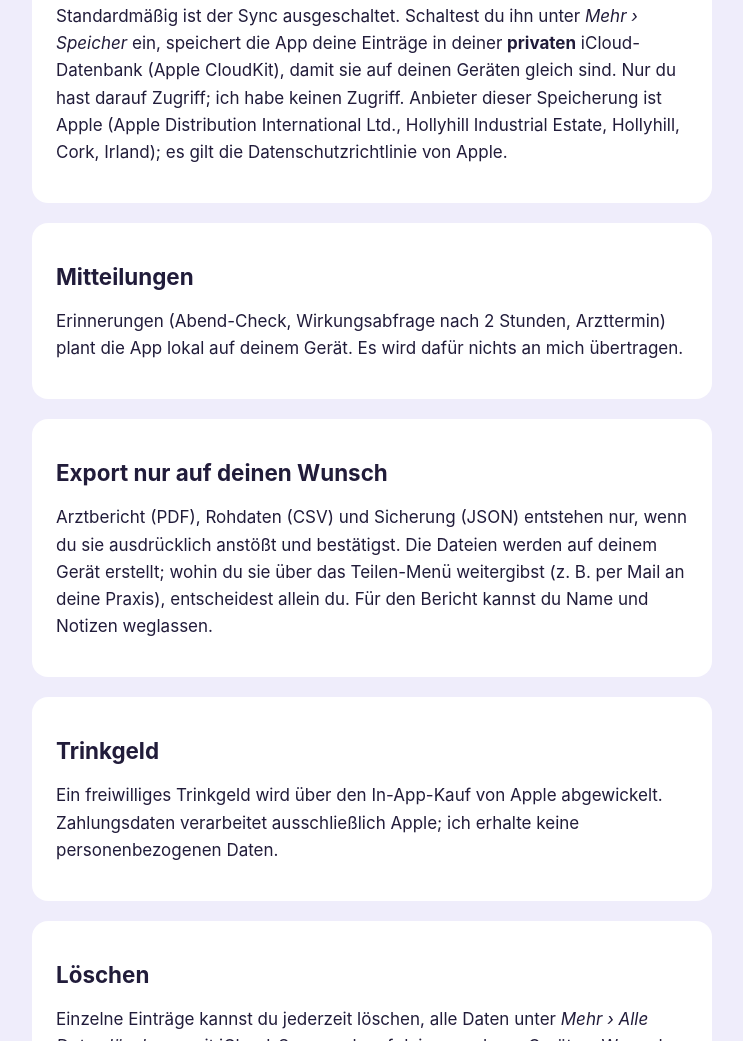
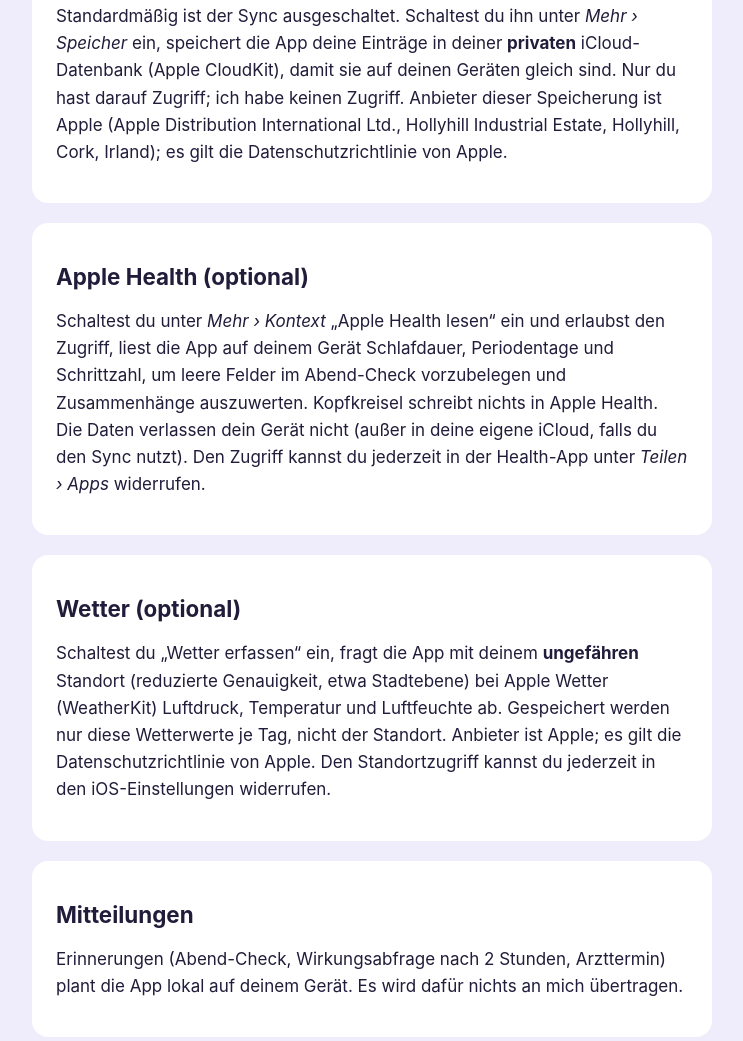
Before and after one commit to curlyrob/kopfkreisel, a plain HTML site: page datenschutz.html in a window 1280 px wide. Shown: the part 1325-2366 px from the top of the page, without its empty margins (268-1011 px from the left). Drawn offline with Linux system fonts and the light colour scheme.

Commit message:
Datenschutz: Apple Health und Wetter; FAQ Faktoren
Co-Authored-By: Claude Opus 5.5 <noreply@anthropic.com>

```diff
--- a/datenschutz.html
+++ b/datenschutz.html
@@ -38,6 +38,16 @@
   <section>
     <h2>iCloud-Sync (optional)</h2>
     <p>Standardmäßig ist der Sync ausgeschaltet. Schaltest du ihn unter <em>Mehr › Speicher</em> ein, speichert die App deine Einträge in deiner <strong>privaten</strong> iCloud-Datenbank (Apple CloudKit), damit sie auf deinen Geräten gleich sind. Nur du hast darauf Zugriff; ich habe keinen Zugriff. Anbieter dieser Speicherung ist Apple (Apple Distribution International Ltd., Hollyhill Industrial Estate, Hollyhill, Cork, Irland); es gilt die Datenschutzrichtlinie von Apple.</p>
+  </section>
+
+  <section>
+    <h2>Apple Health (optional)</h2>
+    <p>Schaltest du unter <em>Mehr › Kontext</em> „Apple Health lesen“ ein und erlaubst den Zugriff, liest die App auf deinem Gerät Schlafdauer, Periodentage und Schrittzahl, um leere Felder im Abend-Check vorzubelegen und Zusammenhänge auszuwerten. Kopfkreisel schreibt nichts in Apple Health. Die Daten verlassen dein Gerät nicht (außer in deine eigene iCloud, falls du den Sync nutzt). Den Zugriff kannst du jederzeit in der Health-App unter <em>Teilen › Apps</em> widerrufen.</p>
+  </section>
+
+  <section>
+    <h2>Wetter (optional)</h2>
+    <p>Schaltest du „Wetter erfassen“ ein, fragt die App mit deinem <strong>ungefähren</strong> Standort (reduzierte Genauigkeit, etwa Stadtebene) bei Apple Wetter (WeatherKit) Luftdruck, Temperatur und Luftfeuchte ab. Gespeichert werden nur diese Wetterwerte je Tag, nicht der Standort. Anbieter ist Apple; es gilt die Datenschutzrichtlinie von Apple. Den Standortzugriff kannst du jederzeit in den iOS-Einstellungen widerrufen.</p>
   </section>
 
   <section>
```
Also changed, not shown: index.html (+3 -0 lines).
